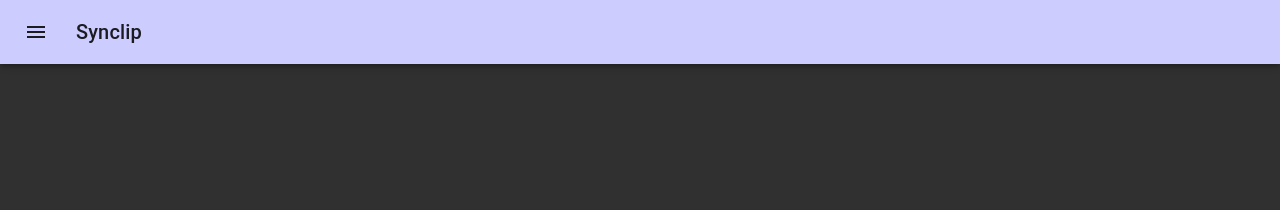
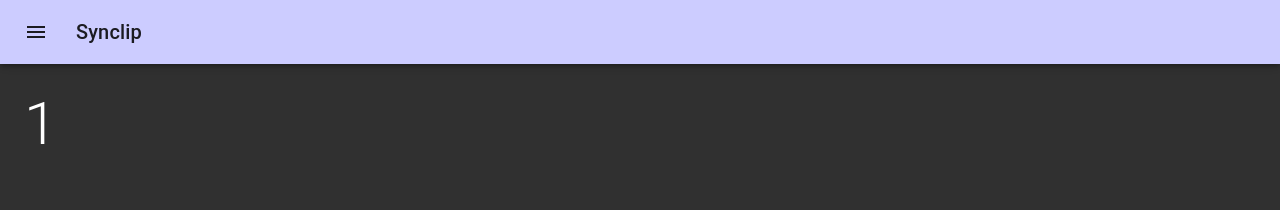
Before and after one commit to TsingJyujing/synclip, a React (Create React App) app in the folder frontend/: page /clipboard/1 in a window 1280 px wide. Shown: the top 210 px of the page. Built offline with nearby package versions, Linux system fonts and the light colour scheme.

Commit message:
Add page clipboard

```diff
--- /dev/null
+++ b/frontend/src/Config.ts
@@ -0,0 +1 @@
+export const BACKEND_API_ENDPOINT=process.env.REACT_APP_BACKEND_API_ENDPOINT;
--- a/frontend/src/index.tsx
+++ b/frontend/src/index.tsx
@@ -3,13 +3,13 @@ import ReactDOM from 'react-dom';
 import './index.css';
 import { QueryClient, QueryClientProvider } from "react-query";
 import reportWebVitals from './reportWebVitals';
-import {BrowserRouter, Route, Routes, useLocation} from "react-router-dom";
-import {CssBaseline, ThemeProvider} from '@material-ui/core';
+import { BrowserRouter, Route, Routes, useLocation } from "react-router-dom";
+import { CssBaseline, ThemeProvider } from '@material-ui/core';
 
-import AppBasic from "./AppBasic";
-import theme from "./theme";
-
-import Home from "./view/Home";
+import AppBasic from "AppBasic";
+import theme from "theme";
+import Home from "view/Home";
+import Clipboard from 'view/Clipboard';
 
 const queryClient = new QueryClient();
 
@@ -20,7 +20,7 @@ function NoMatch() {
       <h3>
         Location <code>{location.pathname}</code> not found
       </h3>
-      <a href={"/"}><h6>Home</h6></a>
+      <a href={"/"}><h6>Goto Home</h6></a>
     </div>
   );
 }
@@ -28,12 +28,13 @@ function NoMatch() {
 ReactDOM.render(
   <React.StrictMode>
     <ThemeProvider theme={theme}>
-      <CssBaseline/>
+      <CssBaseline />
       <QueryClientProvider client={queryClient}>
         <AppBasic>
           <BrowserRouter>
             <Routes>
-              <Route path="/" element={ <Home/>} />
+              <Route path="/" element={<Home />} />
+              <Route path="/clipboard/:clipId" element={<Clipboard/>}/>
               <Route path="*" element={NoMatch} />
             </Routes>
           </BrowserRouter>
--- /dev/null
+++ b/frontend/src/view/Clipboard.tsx
@@ -0,0 +1,11 @@
+import React from "react";
+import i18n from 'i18n';
+import {useParams} from "react-router-dom";
+import Grid from '@mui/material/Grid';
+import Typography from '@mui/material/Typography';
+
+export default function Clipboard() {
+    const { t } = i18n;
+    const {clipId} = useParams<{ clipId: string }>();
+    return <Typography variant="h2">{clipId}</Typography>
+}
```
